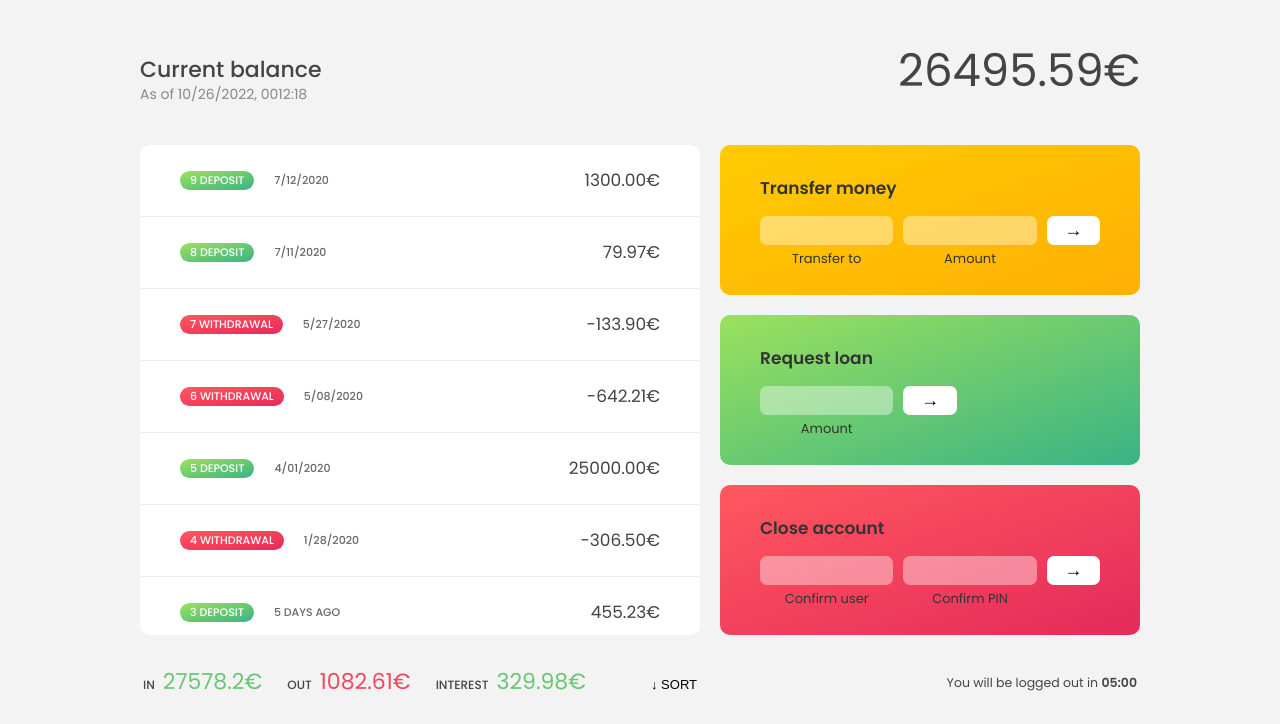
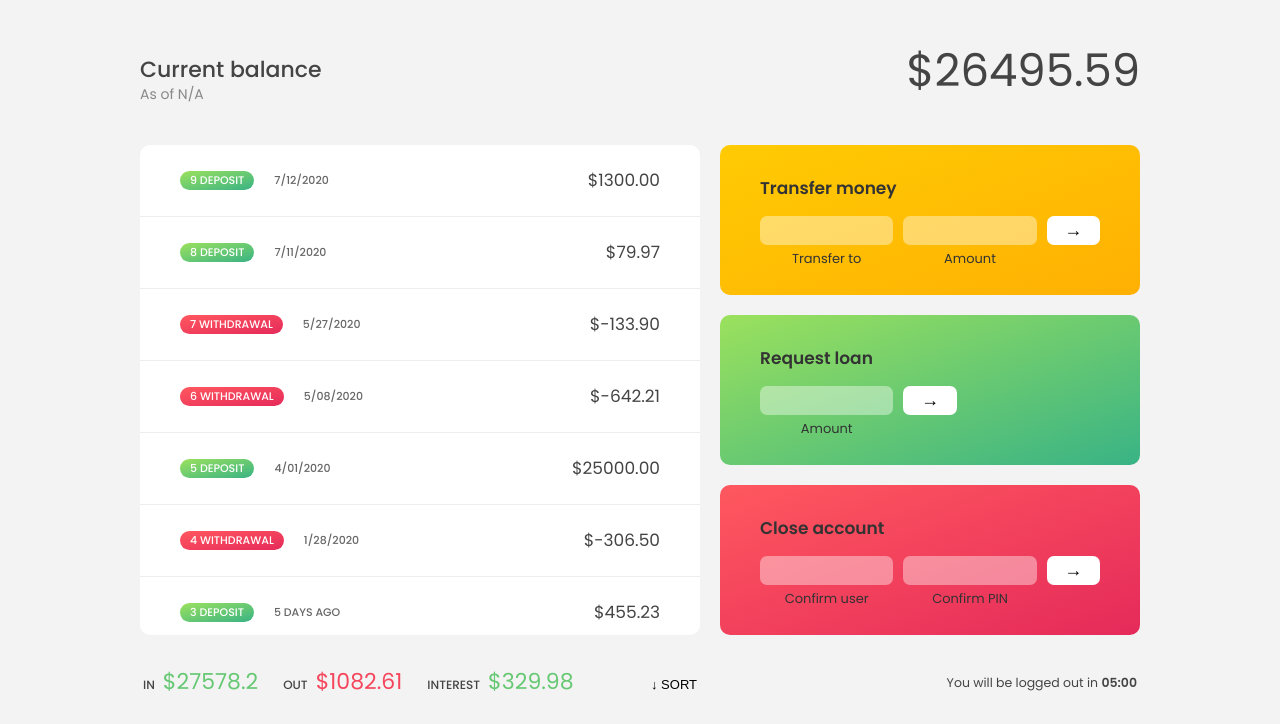
Before and after one commit to Dstnvidrn/Bainker, a plain HTML site: page index.html in a window 1280 px wide. Shown: the part 76-800 px from the top of the page. Drawn offline with Linux system fonts and the light colour scheme.

Commit message:
Add USD Currency char

```diff
--- a/index.html
+++ b/index.html
@@ -38,30 +38,31 @@
 
     <main class="app">
       <!-- BALANCE -->
-      <div class="balance">
+      <span class="balance">
         <div>
           <p class="balance__label">Current balance</p>
           <p class="balance__date">
-            As of <span class="date">05/03/2037</span>
+            As of <span class="date">N/A</span>
           </p>
         </div>
-        <p class="balance__value">0000€</p>
-      </div>
+          <p class="balance__value">$0000</p>
+        </span>
+
 
       <!-- MOVEMENTS -->
       <!-- Example data to get styling correct -->
       <div class="movements">
         <div class="movements__row">
-          <div class="movements__type movements__type--deposit">2 deposit</div>
-          <div class="movements__date">3 days ago</div>
-          <div class="movements__value">4 000€</div>
+          <div class="movements__type movements__type--deposit"></div>
+          <div class="movements__date"></div>
+          <div class="movements__value"></div>
         </div>
         <div class="movements__row">
           <div class="movements__type movements__type--withdrawal">
             1 withdrawal
           </div>
-          <div class="movements__date">24/01/2037</div>
-          <div class="movements__value">-378€</div>
+          <div class="movements__date"></div>
+          <div class="movements__value"></div>
         </div>
       </div>
 
--- a/script.js
+++ b/script.js
@@ -26,7 +26,7 @@ const account1 = {
     '2020-07-11T23:36:17.929Z',
     '2020-07-12T10:51:36.790Z',
   ],
-  currency: 'EUR',
+  currency: 'USD',
   locale: 'pt-PT', // de-DE
 };
 
@@ -98,7 +98,7 @@ const displayMovements = function (acct, sort = false) {
         <div class="movements__date">
         ${daysAgo === 0 ? 'Today' : daysAgo === 1 ? 'Yesterday' :  daysAgo <= 7 ?  `${daysAgo} days ago` : formatMovementDates(dates[i])}
         </div>
-        <div class="movements__value">${mov.toFixed(2)}€</div>
+        <div class="movements__value"><span class="currency-sign">$</span>${mov.toFixed(2)}</div>
       </div>
     `;
 
@@ -135,19 +135,19 @@ function sortDates(moves,dates) {
 
 const calcDisplayBalance = function (acc) {
   acc.balance = acc.movements.reduce((acc, mov) => acc + mov, 0);
-  labelBalance.textContent = `${acc.balance.toFixed(2)}€`;
+  labelBalance.textContent = `$${acc.balance.toFixed(2)}`;
 };
 
 const calcDisplaySummary = function (acc) {
   const incomes = acc.movements
     .filter(mov => mov > 0)
     .reduce((acc, mov) => acc + mov, 0);
-  labelSumIn.textContent = `${incomes}€`;
+  labelSumIn.textContent = `$${incomes}`;
 
   const out = acc.movements
     .filter(mov => mov < 0)
     .reduce((acc, mov) => acc + mov, 0);
-  labelSumOut.textContent = `${+Math.abs(out).toFixed(2)}€`;
+  labelSumOut.textContent = `$${+Math.abs(out).toFixed(2)}`;
 
   const interest = acc.movements
     .filter(mov => mov > 0)
@@ -157,7 +157,7 @@ const calcDisplaySummary = function (acc) {
       return int >= 1;
     })
     .reduce((acc, int) => acc + int, 0);
-  labelSumInterest.textContent = `${+interest.toFixed(2)}€`;
+  labelSumInterest.textContent = `$${+interest.toFixed(2)}`;
 };
 
 const createUsernames = function (accs) {
@@ -196,6 +196,13 @@ btnLogin.addEventListener('click', function (e) {
   // Prevent form from submitting
   e.preventDefault();
 
+  const now = new Date();
+  const month = `${now.getMonth() + 1}`;
+  const day = `${now.getDate()}`.padStart(2, 0);
+  const year = `${now.getFullYear()}`;
+  const hour = `${now.getHours()}`.padStart(2,0);
+  const minutes = `${now.getMinutes()}`.padStart(2,0);
+  labelDate.textContent = `${month}/${day}/${year}, ${hour > 12 ? hour - 12 : hour == 0 ? hour + 12 : hour}:${minutes}`
 
   currentAccount = accounts.find(
     acc => acc.username === inputLoginUsername.value
@@ -289,13 +296,6 @@ btnSort.addEventListener('click', function (e) {
   sorted = !sorted;
 });
 
-const now = new Date();
-const month = `${now.getMonth() + 1}`;
-const day = `${now.getDate()}`.padStart(2, 0);
-const year = `${now.getFullYear()}`;
-const hour = `${now.getHours()}`.padStart(2,0);
-const minutes = `${now.getMinutes()}`.padStart(2,0);
-labelDate.textContent = `${month}/${day}/${year}, ${hour > 12 ? hour - 12 : hour == 0 ? hour + 12 : hour}:${minutes}`
 // month/day/year
 
 /////////////////////////////////////////////////
@@ -317,7 +317,7 @@ labelDate.textContent = `${month}/${day}/${year}, ${hour > 12 ? hour - 12 : hour
 // console.log(25 ** (1/2));  // Square Root
 // console.log(25 ** (1/3)); // Cube Root
 
-const radius = Math.PI * Number.parseFloat('10px') ** 2;
+// const radius = Math.PI * Number.parseFloat('10px') ** 2;
 // console.log(radius);
 // console.log(Math.trunc(Math.random() * 6) + 1);
 
```
